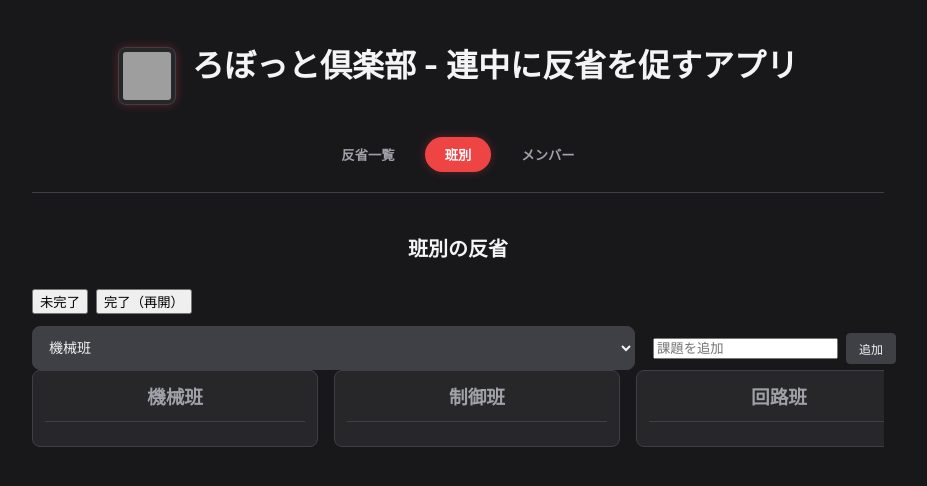
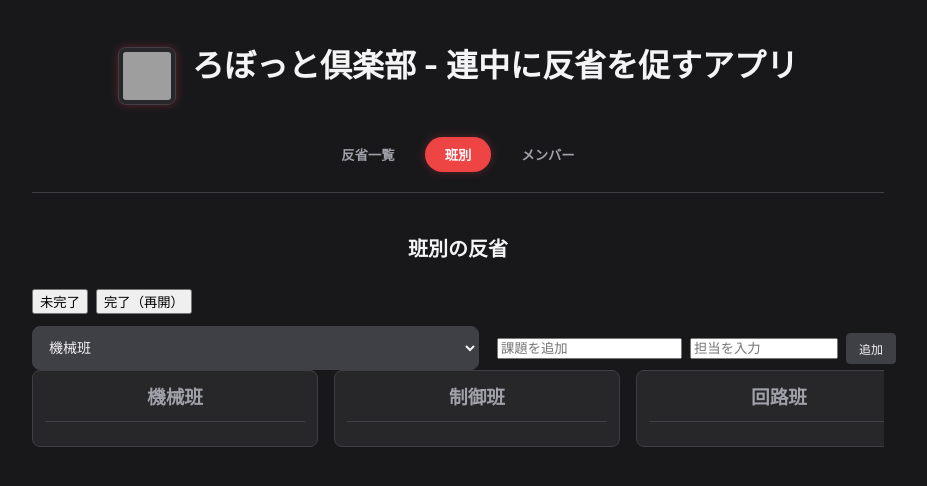
Before and after one commit to hou-rai3/robot-club-tasks, a React (Create React App) app: page / in a window 1280 px wide. Both pictures are taken after a click on the button "班別". Shown: the top 486 px of the page, without its empty margins (182-1109 px from the left). Built offline with nearby package versions, Linux system fonts and the light colour scheme; grey boxes are pictures that could not be loaded.

Commit message:
班別担当者指定

```diff
--- a/src/components/GroupView.js
+++ b/src/components/GroupView.js
@@ -39,15 +39,17 @@ function GroupView({ tasks = {}, onAddTask, onToggleComplete, onMoveTask, onSele
   const [currentOverId, setCurrentOverId] = useState(null);
 
   const [newTaskText, setNewTaskText] = useState('');
+  const [newTaskWho, setNewTaskWho] = useState('');
   const [selectedGroup, setSelectedGroup] = useState(groups[0]);
   const [viewMode, setViewMode] = useState('active'); // 'active' | 'completed'
 
   const handleAddTask = (e) => {
     e.preventDefault();
     if (!newTaskText) return;
-    const newTask = { id: `${selectedGroup}-${Date.now()}`, what: newTaskText, who: '', when: '', completed: false, member: selectedGroup };
+    const newTask = { id: `${selectedGroup}-${Date.now()}`, what: newTaskText, who: newTaskWho || '', when: '', completed: false, member: selectedGroup };
     if (onAddTask) onAddTask(selectedGroup, newTask);
     setNewTaskText('');
+    setNewTaskWho('');
   };
 
   const handleToggleComplete = (groupName, taskId) => {
@@ -81,8 +83,9 @@ function GroupView({ tasks = {}, onAddTask, onToggleComplete, onMoveTask, onSele
         <select value={selectedGroup} onChange={(e) => setSelectedGroup(e.target.value)}>
           {groups.map(g => <option key={g} value={g}>{g}</option>)}
         </select>
-        <form onSubmit={handleAddTask} style={{ display: 'inline-flex', marginLeft: '10px' }}>
+        <form onSubmit={handleAddTask} style={{ display: 'inline-flex', marginLeft: '10px', gap: '8px', alignItems: 'center' }}>
           <input value={newTaskText} onChange={(e) => setNewTaskText(e.target.value)} placeholder="課題を追加" />
+          <input value={newTaskWho} onChange={(e) => setNewTaskWho(e.target.value)} placeholder="担当を入力" style={{ width: 140 }} />
           <button type="submit" className="add-btn">追加</button>
         </form>
       </div>
```
